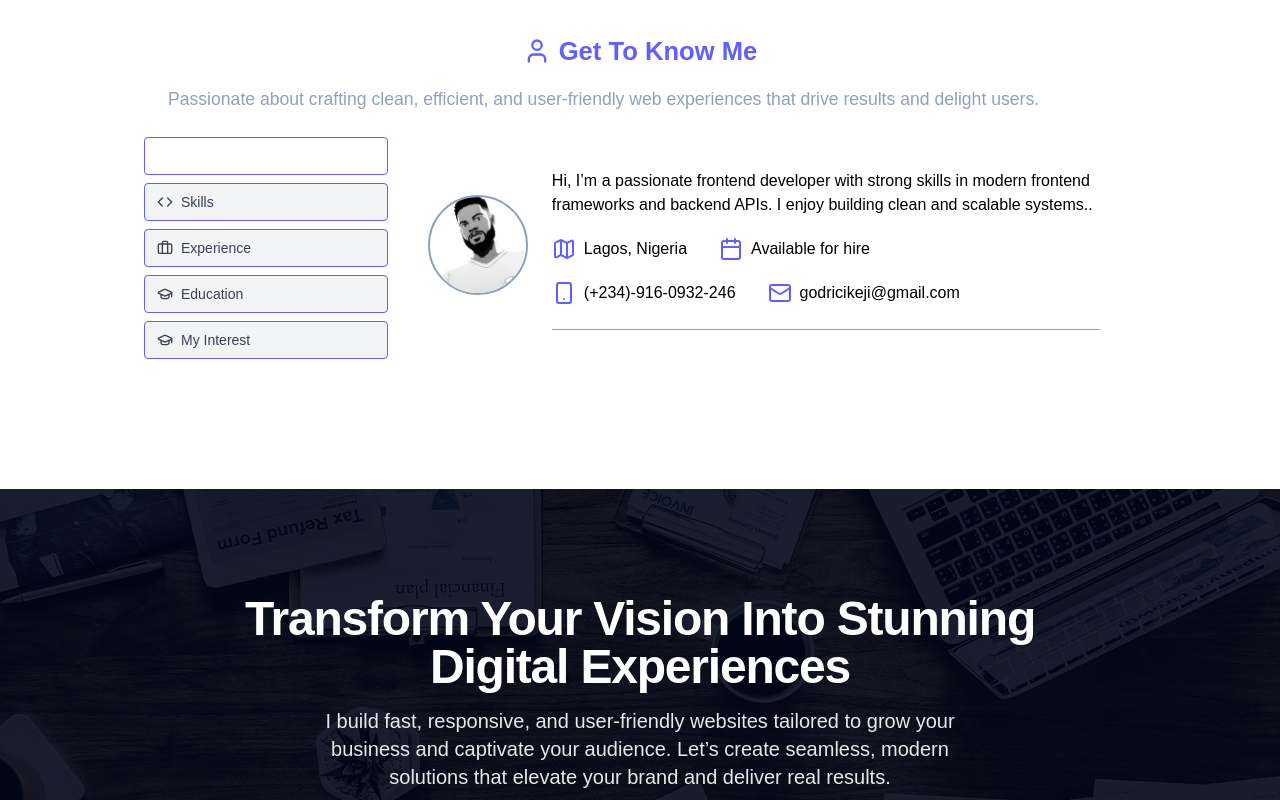
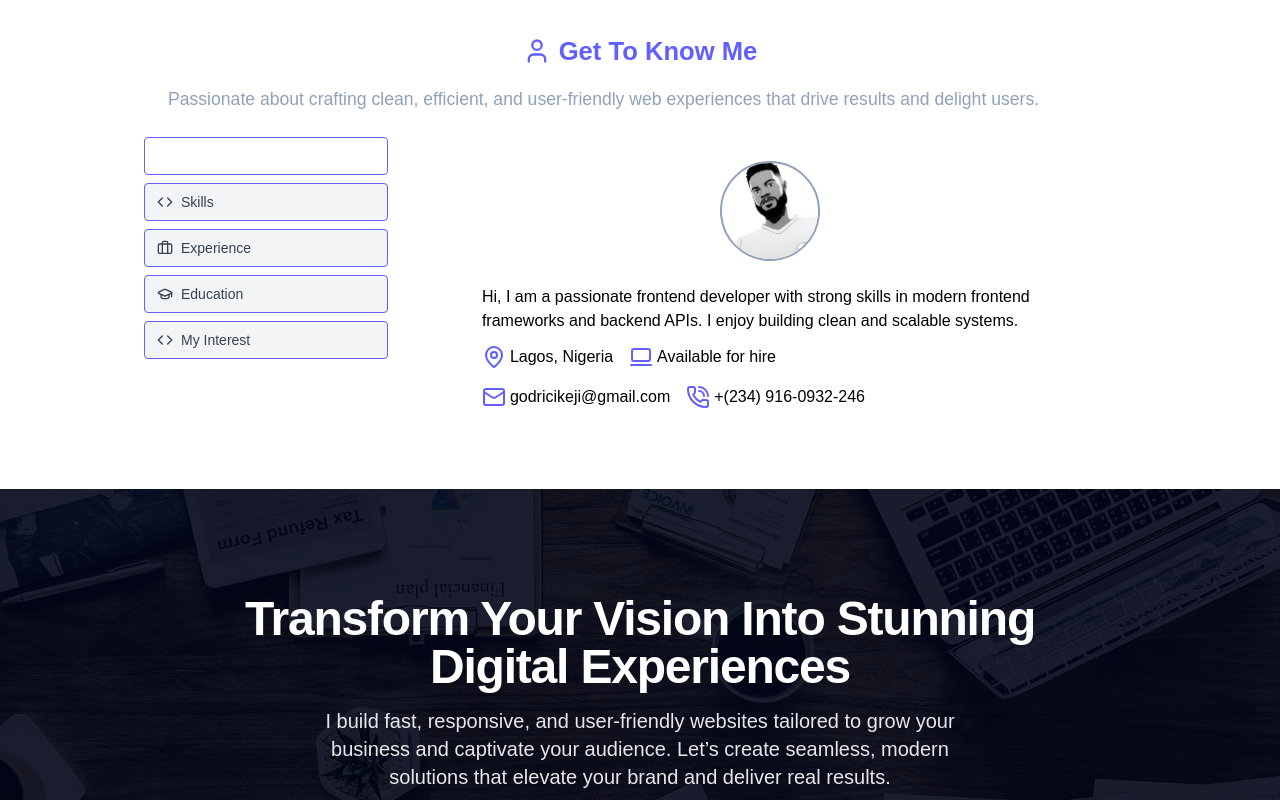
Before and after one commit to godric4/vista, a Next.js app: page / in a window 1280 px wide. Shown: the part 800-1600 px from the top of the page. Built offline with nearby package versions, Linux system fonts and the light colour scheme.

Commit message:
refactoring code for server connect

```diff
--- a/package.json
+++ b/package.json
@@ -9,6 +9,7 @@
     "lint": "next lint"
   },
   "dependencies": {
+    "@sanity/client": "^7.8.2",
     "framer-motion": "^12.23.12",
     "lucide-react": "^0.536.0",
     "next": "15.4.5",
--- a/src/app/layout.tsx
+++ b/src/app/layout.tsx
@@ -20,7 +20,7 @@ const satisfy = Satisfy({
 
 export const metadata: Metadata = {
   title: 'Godric | Web Dev',
-  description: 'Generated by create next app',
+  description: '',
 }
 
 export default function RootLayout({
--- a/src/components/About.tsx
+++ b/src/components/About.tsx
@@ -1,146 +1,197 @@
 'use client'
+
 import { useState } from 'react'
-import { Calendar, MailIcon, Map, Smartphone, User } from 'lucide-react'
-import { content, tabs } from '@/lib/data' // Or wherever your icons are from
+import {
+  LaptopMinimalIcon,
+  Locate,
+  MailIcon,
+  MapIcon,
+  MapPinIcon,
+  PhoneCallIcon,
+  Pin,
+  User,
+} from 'lucide-react'
+import { content, tabs } from '@/lib/data'
 import Image from 'next/image'
 
-type TabId = keyof typeof content
+type TabId = 'about' | 'skills' | 'experience' | 'education' | 'interests'
 
 const About = () => {
   const [activeTab, setActiveTab] = useState<TabId>('about')
 
+  const filteredContent = content.filter(({ type }) => {
+    if (activeTab === 'skills') return type === 'skill'
+    if (activeTab === 'experience') return type === 'experience'
+    if (activeTab === 'education') return type === 'education'
+    if (activeTab === 'interests') return type === 'interest'
+    if (activeTab === 'about') return type === 'about'
+    return false
+  })
+
   return (
-    <section id='about' className='mt-4 px-4 mb-4  py-4 max-w-5xl mx-auto'>
-      {' '}
+    <section id='about' className='mt-4 px-4 mb-4 py-4 max-w-5xl mx-auto'>
       <h1 className='font-bold text-[1.6rem] justify-center flex items-center gap-2 text-shade mb-4'>
         <User className='w-7 h-7' /> Get To Know Me
       </h1>
-      <p className=' text-[1.1rem] ml-6 mb-6 text-secondary'>
+
+      <p className='text-[1.1rem] ml-6 mb-6 text-secondary'>
         Passionate about crafting clean, efficient, and user-friendly web
         experiences that drive results and delight users.
       </p>
+
       <div className='flex flex-col md:flex-row gap-4 w-full'>
         {/* Tabs */}
         <div className='flex flex-row flex-wrap md:flex-col gap-2 md:w-[25%]'>
-          {tabs.map((tab) => {
-            const Icon = tab.icon
-            return (
+          {tabs.map(({ id, icon: Icon, label }) => (
             <button
-                key={tab.id}
-                onClick={() => setActiveTab(tab.id as TabId)}
+              key={id}
+              onClick={() => setActiveTab(id as TabId)}
               className={`flex items-center gap-2 px-3 py-2 text-sm rounded border border-shade hover:bg-shade/50 hover:text-white transition ${
-                  activeTab === tab.id
+                activeTab === id
                   ? 'bg-gold text-white border-gold'
                   : 'bg-gray-100 text-gray-700 border-gray-300'
               }`}
             >
               <Icon size={16} />
-                {tab.label}
+              {label}
             </button>
-            )
-          })}
+          ))}
         </div>
 
-        {/* contents */}
+        {/* Content */}
         <div className='md:w-[75%] h-80 overflow-y-auto bg-slate p-4 space-y-4'>
-          {/* About */}
-          {activeTab === 'about' && (
-            <div className=' p-2  flex flex-col md:flex-row items-center justify-between gap-3 '>
+          {/* About Tab */}
+          {activeTab === 'about' &&
+            filteredContent.map(
+              ({
+                type,
+                imageURL,
+                desc,
+                location,
+                email,
+                phone,
+                availability,
+              }) => (
+                <div
+                  key={type}
+                  className='p-2 flex  flex-col items-center justify-between gap-4'
+                >
                   <Image
-                src={content.imageURL}
+                    src={imageURL ?? '/default-profile.png'}
                     alt='me'
                     width={100}
                     height={100}
                     className='rounded-full border-2 border-secondary'
                   />
-              <div className='mx-3 pt-2'>
-                <p>{content.about}</p>
-                <div className='flex flex-col md:flex-row justify-start  gap-4 md:gap-8 mt-3 pt-2 md:w-[75%]'>
-                  <p className='flex gap-2'>
-                    <span className='text-shade'>
-                      <Map />
+                  <div className='mx-3 mt-2 max-w-xl'>
+                    <p>{desc}</p>
+                    <div className='mt-3  gap-4'>
+                      <div className=' flex flex-col md:flex-row  justify-start gap-4'>
+                        <p className='flex'>
+                          <span className='mr-1 text-shade'>
+                            <MapPinIcon />
                           </span>
-                    Lagos, Nigeria
+                          {location}
                         </p>
-                  <p className='flex gap-2'>
-                    <span className='text-shade'>
-                      {' '}
-                      <Calendar />
+                        <p className='flex'>
+                          <span className='mr-1 text-shade'>
+                            <LaptopMinimalIcon />
                           </span>
-                    Available for hire
+                          {availability}
                         </p>
                       </div>
                       {/*  */}
-                <div className='flex flex-col md:flex-row justify-start  gap-4 md:gap-8 mt-3 pt-2 md:w-[75%]'>
-                  <p className='flex gap-2'>
-                    <span className='text-shade'>
-                      <Smartphone />
-                    </span>
-                    (+234)-916-0932-246
-                  </p>
-                  <p className='flex gap-2'>
-                    <span className='text-shade'>
-                      {' '}
+                      <div className=' flex flex-col md:flex-row  justify-start gap-4 mt-4 '>
+                        <p className='flex'>
+                          <span className='mr-1 text-shade'>
                             <MailIcon />
                           </span>
-                    godricikeji@gmail.com
+                          {email}
+                        </p>
+
+                        <p className='flex'>
+                          <span className='mr-1 text-shade'>
+                            <PhoneCallIcon />
+                          </span>
+                          {phone}
                         </p>
                       </div>
-                <hr className='mt-6 text-secondary' />
                     </div>
                   </div>
+                </div>
+              )
             )}
 
-          {/* Experience */}
-          {activeTab === 'experience' &&
-            content.experience.map((exp, idx) => (
-              <div key={idx}>
-                <h4 className='font-bold'>
-                  {exp.title} – {exp.company}
-                </h4>
-                <p className=' italic'>{exp.period}</p>
-                <p>{exp.description}</p>
-                <ul className='list-disc list-inside  text-secondary'>
-                  {exp.achievements.map((item, i) => (
-                    <li key={i}>{item}</li>
-                  ))}
-                </ul>
+          {/* Skills Tab */}
+          {activeTab === 'skills' &&
+            filteredContent.map(({ name, level, color }) => (
+              <div key={name} className='mb-2'>
+                <div className='flex justify-between mb-1'>
+                  <span>{name}</span>
+                  <span>{level}%</span>
                 </div>
-            ))}
-          {activeTab === 'education' &&
-            content.education.map((edu) => (
-              <div key={edu.id} className='mb-6'>
-                <h3 className=' font-semibold'>{edu.institution}</h3>
-                <p className='italic'>
-                  {edu.degree} | {edu.period}
-                </p>
-                <p className='my-2 text-secondary'>{edu.description}</p>
-                <ul className='list-disc list-inside text-secondary'>
-                  {edu.achievements.map((achievement, idx) => (
-                    <li key={idx}>{achievement}</li>
-                  ))}
-                </ul>
-              </div>
-            ))}
-
-          {activeTab === 'skills' &&
-            content.skills.map((skill, idx) => (
-              <div key={idx}>
-                <p className='mb-1'>{skill.name}</p>
-                <div className='w-full h-2 rounded bg-gray-200 overflow-hidden'>
+                <div className='w-full bg-gray-300 rounded h-3'>
                   <div
-                    className={`h-full bg-gradient-to-r ${skill.color}`}
-                    style={{ width: `${skill.level}%` }}
-                  />
+                    className={`h-3 rounded bg-gradient-to-r ${color}`}
+                    style={{ width: `${level}%` }}
+                  ></div>
                 </div>
               </div>
             ))}
 
+          {/* Experience Tab */}
+          {activeTab === 'experience' &&
+            filteredContent.map(
+              ({ id, title, company, period, description, achievements }) => (
+                <div key={id} className='mb-4'>
+                  <h3 className='font-semibold text-lg'>{title}</h3>
+                  <p className='italic text-sm'>
+                    {company} | {period}
+                  </p>
+                  <p className='mt-1'>{description}</p>
+                  <ul className='list-disc ml-5 mt-2 space-y-1'>
+                    {achievements?.map((ach, i) => (
+                      <li key={i}>{ach}</li>
+                    ))}
+                  </ul>
+                </div>
+              )
+            )}
+
+          {/* Education Tab */}
+          {activeTab === 'education' &&
+            filteredContent.map(
+              ({
+                id,
+                degree,
+                institution,
+                period,
+                description,
+                achievements,
+              }) => (
+                <div key={id} className='mb-4'>
+                  <h3 className='font-semibold text-lg'>{degree}</h3>
+                  <p className='italic text-sm'>
+                    {institution} | {period}
+                  </p>
+                  {description && <p className='mt-1'>{description}</p>}
+                  {achievements && (
+                    <ul className='list-disc ml-5 mt-2 space-y-1'>
+                      {achievements.map((ach, i) => (
+                        <li key={i}>{ach}</li>
+                      ))}
+                    </ul>
+                  )}
+                </div>
+              )
+            )}
+
+          {/* Interests Tab */}
           {activeTab === 'interests' &&
-            content.interests.map((interest, idx) => (
-              <div key={idx}>
-                <p className='font-medium'>{interest.name}</p>
-                <p className=' text-secondary'>{interest.description}</p>
+            filteredContent.map(({ name, description }) => (
+              <div key={name} className='mb-4'>
+                <h3 className='font-semibold text-lg'>{name}</h3>
+                <p>{description}</p>
               </div>
             ))}
         </div>
--- a/src/components/Contact.tsx
+++ b/src/components/Contact.tsx
@@ -15,7 +15,7 @@ const Contact = () => {
     <section id='contact' className=' px-6 py-16'>
       <hr className='my-3 py-3 text-secondary' />
       <div className=''>
-        <h2 className='text-2xl text-shade font-bold mb-2 flex items-center justify-center'>
+        <h2 className='text-3xl text-shade font-bold mb-2 flex items-center justify-center'>
           {' '}
           <span className='mr-1'>
             {' '}
--- a/src/lib/data.tsx
+++ b/src/lib/data.tsx
@@ -1,31 +1,18 @@
 import { User, Briefcase, GraduationCap, Code } from 'lucide-react'
 
 export const navLinks = [
-  {
-    name: 'Home',
-    path: '/',
-  },
-  {
-    name: 'My Projects',
-    path: '/#projects',
-  },
-  {
-    name: 'About Me',
-    path: '/#about',
-  },
-
-  {
-    name: 'Contact',
-    path: '/#contact',
-  },
+  { name: 'Home', path: '/' },
+  { name: 'My Projects', path: '/#projects' },
+  { name: 'About Me', path: '/#about' },
+  { name: 'Contact', path: '/#contact' },
 ]
 
 export const projects = [
   {
     id: 1,
     title: 'E-commerce Platform',
-    desc: 'This fullstack project allows customers to browse and search for products, view product details, add items to their shopping cart, and proceed to checkout. The project includes interactive features such as user authentication, product filtering, and sorting..',
-    githubURL: 'github.com',
+    desc: 'This fullstack project allows customers to browse and search for products, view product details, add items to their shopping cart, and proceed to checkout. The project includes interactive features such as user authentication, product filtering, and sorting.',
+    githubURL: 'https://github.com/yourusername/ecommerce-platform',
     demoURL: 'https://lorinecakes.netlify.app',
     imageURL:
       'https://res.cloudinary.com/gentlegiant/image/upload/v1681177403/Screenshot_from_2023-04-11_02-35-28_jrtduw.png',
@@ -34,18 +21,18 @@ export const projects = [
   {
     id: 2,
     title: 'Bar & Lounge Website',
-    desc: 'A sleek and modern bar & lounge website designed for an immersive customer experience. Built with a responsive UI, smooth navigation, and engaging visuals to showcase the ambience, menu, and events effortlessly',
-    githubURL: 'github.com',
+    desc: 'A sleek and modern bar & lounge website designed for an immersive customer experience. Built with a responsive UI, smooth navigation, and engaging visuals to showcase the ambience, menu, and events effortlessly.',
+    githubURL: 'https://github.com/yourusername/bar-lounge-website',
     demoURL: 'https://godrichelounge.netlify.app/',
     imageURL:
       'https://res.cloudinary.com/gentlegiant/image/upload/v1740245537/barlounge_pv64wb.png',
-    span: 'md:col-span-2 ',
+    span: 'md:col-span-2',
   },
   {
     id: 3,
     title: 'Crypto Tracker',
     desc: 'Real-time price tracking app using MEXC API.',
-    githubURL: 'github.com',
+    githubURL: 'https://github.com/yourusername/crypto-tracker',
     demoURL: 'https://empire19.netlify.app',
     imageURL:
       'https://res.cloudinary.com/gentlegiant/image/upload/v1691251706/myreads_g5jcjm.png',
@@ -55,8 +42,8 @@ export const projects = [
     id: 4,
     title: 'Portfolio Website',
     desc: 'Modern dark-mode developer portfolio with animation.',
-    githubURL: 'github.com',
-    demoURL: 'github.com',
+    githubURL: 'https://github.com/yourusername/portfolio-website',
+    demoURL: 'https://yourportfolio.com',
     imageURL:
       'https://res.cloudinary.com/gentlegiant/image/upload/v1740247577/Screenshot_from_2025-02-22_18-57-16_x4t1yr.png',
     span: 'md:col-span-4',
@@ -68,81 +55,106 @@ export const tabs = [
   { id: 'skills', label: 'Skills', icon: Code },
   { id: 'experience', label: 'Experience', icon: Briefcase },
   { id: 'education', label: 'Education', icon: GraduationCap },
-  { id: 'interests', label: 'My Interest', icon: GraduationCap },
+  { id: 'interests', label: 'My Interest', icon: Code }, // changed icon from GraduationCap
 ]
-type TabId = keyof typeof content
-export const content = {
-  about:
-    'Hi, I’m a passionate frontend developer with strong skills in modern frontend frameworks and backend APIs. I enjoy building clean and scalable systems..',
-  githubURL: 'github.com',
-  demoURL: 'github.com',
+
+// Since content is an array, better define TabId as string union based on your tabs:
+export type TabId =
+  | 'about'
+  | 'skills'
+  | 'experience'
+  | 'education'
+  | 'interests'
+
+export const content = [
+  // About section
+  {
+    type: 'about',
+    desc: 'Hi, I am a passionate frontend developer with strong skills in modern frontend frameworks and backend APIs. I enjoy building clean and scalable systems.',
+    phone: '+(234) 916-0932-246',
+    email: 'godricikeji@gmail.com',
+    location: 'Lagos, Nigeria',
+    availability: 'Available for hire',
     imageURL: '/pic.png',
-  skills: [
+  },
+
+  // Skills section
   {
+    type: 'skill',
     name: 'JavaScript',
     level: 95,
     color: 'from-yellow-400 to-yellow-600',
   },
   {
+    type: 'skill',
     name: 'TypeScript',
     level: 75,
     color: 'from-blue-500 to-blue-700',
   },
   {
+    type: 'skill',
     name: 'React',
     level: 85,
     color: 'from-blue-400 to-cyan-500',
   },
   {
+    type: 'skill',
     name: 'Next.js',
     level: 90,
     color: 'from-yellow-200 to-yellow-800',
   },
   {
+    type: 'skill',
     name: 'HTML5',
     level: 95,
     color: 'from-orange-500 to-red-600',
   },
   {
+    type: 'skill',
     name: 'CSS3 / Tailwind CSS',
     level: 90,
     color: 'from-teal-400 to-teal-600',
   },
-
   {
+    type: 'skill',
     name: 'Git & Version Control',
     level: 88,
     color: 'from-red-500 to-red-700',
   },
   {
+    type: 'skill',
     name: 'RESTful APIs & Fetch/Axios',
     level: 85,
     color: 'from-green-400 to-green-600',
   },
   {
+    type: 'skill',
     name: 'Responsive Design & Cross-browser Compatibility',
     level: 90,
     color: 'from-pink-400 to-pink-600',
   },
   {
+    type: 'skill',
     name: 'Testing (Jest, React Testing Library)',
     level: 75,
     color: 'from-indigo-400 to-indigo-600',
   },
-
   {
+    type: 'skill',
     name: 'GraphQL',
     level: 70,
     color: 'from-pink-500 to-purple-600',
   },
   {
+    type: 'skill',
     name: 'CI/CD Basics',
     level: 65,
     color: 'from-green-500 to-green-700',
   },
-  ],
-  experience: [
+
+  // Experience section
   {
+    type: 'experience',
     id: 1,
     title: 'Frontend Developer',
     company: 'Andela Community',
@@ -156,6 +168,7 @@ export const content = {
     ],
   },
   {
+    type: 'experience',
     id: 2,
     title: 'Google Africa Developer Scholarship Graduate',
     company: 'Google / Andela',
@@ -169,6 +182,7 @@ export const content = {
     ],
   },
   {
+    type: 'experience',
     id: 3,
     title: 'Fullstack Developer Trainee',
     company: 'ALX',
@@ -182,6 +196,7 @@ export const content = {
     ],
   },
   {
+    type: 'experience',
     id: 4,
     title: 'Freelance Frontend Developer',
     company: 'Self-employed',
@@ -195,6 +210,7 @@ export const content = {
     ],
   },
   {
+    type: 'experience',
     id: 5,
     title: 'Frontend Developer Intern',
     company: 'Tech Startup XYZ',
@@ -207,47 +223,54 @@ export const content = {
       'Participated in sprint planning and retrospectives',
     ],
   },
-  ],
-  interests: [
+
+  // Interests section
   {
+    type: 'interest',
     name: 'Chess',
     description:
       'Enjoy playing and analyzing chess games to improve strategic thinking and problem-solving skills.',
   },
   {
+    type: 'interest',
     name: 'Open Source Contribution',
     description:
       'Active contributor to open source projects, collaborating with developers worldwide.',
   },
   {
+    type: 'interest',
     name: 'UI/UX Design',
     description:
       'Passionate about creating intuitive and user-friendly interfaces with attention to detail.',
   },
   {
+    type: 'interest',
     name: 'Tech Blogging',
     description:
       'Writing articles and tutorials to share knowledge about frontend development and new technologies.',
   },
   {
+    type: 'interest',
     name: 'Learning New Frameworks',
     description:
       'Continuously exploring modern frontend frameworks and libraries to stay updated with industry trends.',
   },
   {
+    type: 'interest',
     name: 'Gaming',
     description:
       'Enjoy video games and indie games as a way to relax and draw inspiration for interactive design.',
   },
   {
+    type: 'interest',
     name: 'Photography',
     description:
       'Interest in photography, focusing on capturing moments and enhancing creativity.',
   },
-  ],
 
-  education: [
+  // Education section
   {
+    type: 'education',
     id: 1,
     institution: 'Caritas University Enugu',
     degree: 'B.Eng. Electrical/Electronics Engineering',
@@ -261,6 +284,7 @@ export const content = {
     ],
   },
   {
+    type: 'education',
     id: 2,
     institution: 'Google Africa Developer Scholarship (via Andela)',
     degree: 'Fullstack Web Development',
@@ -274,6 +298,7 @@ export const content = {
     ],
   },
   {
+    type: 'education',
     id: 3,
     institution: 'ALX',
     degree: 'Software Engineering Program',
@@ -287,20 +312,13 @@ export const content = {
     ],
   },
   {
+    type: 'education',
     id: 4,
     institution: 'Udemy',
     degree: 'Various Online Courses',
     period: '2020 - Present',
-      description:
-        'Self-paced learning through courses on React, TypeScript, advanced JavaScript, and UI/UX design.',
-      achievements: [
-        'Completed courses on modern React with hooks and context API',
-        'Studied TypeScript for scalable frontend applications',
-        'Continued professional development through targeted courses',
-      ],
   },
-  ],
-}
+] // <-- closing array bracket for content
 
 export const testimonials = [
   {
@@ -309,22 +327,22 @@ export const testimonials = [
     role: 'CEO, Cakes & Bakes',
     photo: '/hs1.jpg',
     feedback:
-      'Working with Godric was a game changer! His frontend skills elevated our website’s user experience to the next level.',
+      'Great work on the ecommerce platform! The user experience is smooth and the design is very modern. Highly recommend.',
   },
   {
     id: 2,
-    name: 'Catherine Mead',
-    role: 'Founder, StartupX',
+    name: 'Sue Mayo.',
+    role: 'Tech Lead, Angelmax',
     photo: '/hs2.jpg',
     feedback:
-      'Professional, fast, and creative. Godric delivered a stunning and performant website ahead of schedule.',
+      'Godric is a talented developer who is always eager to learn and help the team succeed.',
   },
   {
     id: 3,
-    name: 'Dominic Lyrel',
-    role: 'Marketing Lead, BrightIdeas',
+    name: 'Dominic Lyrel.',
+    role: 'Founder, StartupX',
     photo: '/hs3.jpg',
     feedback:
-      'I highly recommend Godric for any frontend project. The final product was pixel-perfect and user-friendly.',
+      'Pixel-perfect and user-friendly website is what God has done for us. I highly recommend him.',
   },
 ]
```
Also changed, not shown: 1 other file (tests, documents, lock files or other folders). Lines whose indentation alone changed are shown as unchanged.
